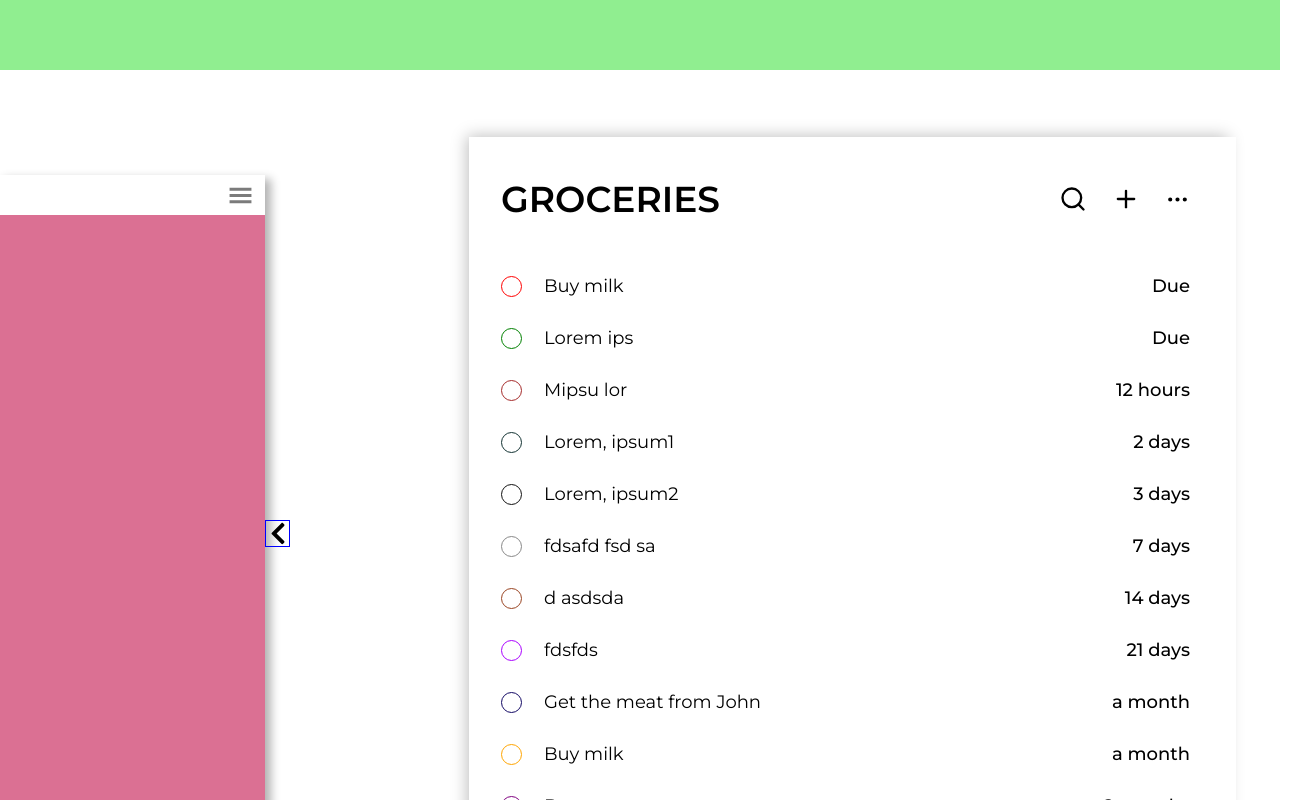
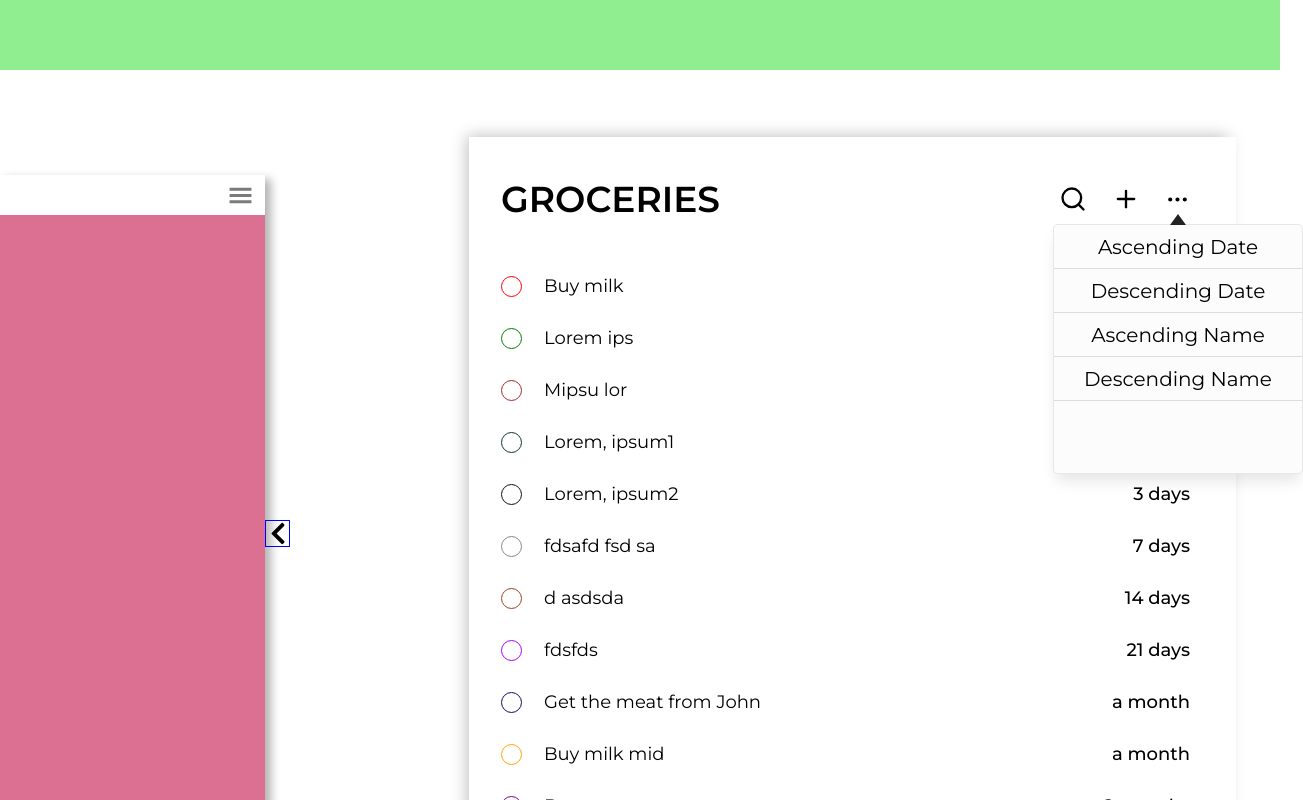
Before and after one commit to AlkTheOrg/fstack-todo, a React (Create React App) app: page / in a window 1280 px wide. Shown: the top 800 px of the page, 1303 px wide, since content can reach past the window. Built offline with nearby package versions, Linux system fonts and the light colour scheme.

Commit message:
asc desc order

```diff
--- a/src/components/CreateOrUpdateTodo.tsx
+++ b/src/components/CreateOrUpdateTodo.tsx
@@ -97,7 +97,7 @@ const CreateOrUpdateTodo: FC<Props> = ({
         }
       }
     },
-    [setShowTodoForm]
+    [setShowTodoForm, curEditingTodoId, modeIsCreate, resetCurEditingTodoId]
   );
 
   useEffect(() => {
--- a/src/components/PopoverMenu.tsx
+++ b/src/components/PopoverMenu.tsx
@@ -54,8 +54,6 @@ const PopoverMenu: FC<Props> = ({
       className={baseClass + `${showPopover ? " isShow" : ""}`}
     >
       {popovers.map(([str, f], i) => {
-        console.log(str);
-        console.log(f);
         return <div key={"pop-"+i} className={popoverWrapperClass} onClick={f}>
           <div className={popoverClass}>
             <p>{str}</p>
--- a/src/components/TodoPage.tsx
+++ b/src/components/TodoPage.tsx
@@ -2,7 +2,10 @@ import "../styles/TodoPage.scss";
 import { Dispatch, FC, SetStateAction, useState } from "react";
 import { FiSearch, FiMoreHorizontal, FiPlus } from "react-icons/fi";
 import { IconType } from "react-icons";
-import FilteredTodoList from '../containers/FilteredTodoList';
+import FilteredTodoList from "../containers/FilteredTodoList";
+import PopoverMenu from "./PopoverMenu";
+import { useDispatch } from "react-redux";
+import { sortByKey } from "../slices/todoSlice";
 
 export type Props = {
   title: string;
@@ -24,6 +27,8 @@ export type TodoPageHeaderProps = {
   NewTodoIcon: IconType;
   MoreIcon: IconType;
   setShowNewTodoForm: Dispatch<SetStateAction<boolean>>;
+  showPopover: boolean;
+  setShowPopover: Dispatch<SetStateAction<boolean>>;
 };
 
 export const TodoPageHeader: FC<TodoPageHeaderProps> = ({
@@ -31,9 +36,11 @@ export const TodoPageHeader: FC<TodoPageHeaderProps> = ({
   SearchIcon,
   NewTodoIcon,
   MoreIcon,
-  setShowNewTodoForm
+  setShowNewTodoForm,
+  showPopover,
+  setShowPopover,
 }) => {
-
+  const dispatch = useDispatch();
   return (
     <div className="TodoPage-header">
       <h1>{title}</h1>
@@ -41,11 +48,42 @@ export const TodoPageHeader: FC<TodoPageHeaderProps> = ({
         <div className="icon-wrapper">
           <SearchIcon size={28} />
         </div>
-        <div className="icon-wrapper" >
-          <NewTodoIcon id="new-todo-icon" size={28} onClick={() => setShowNewTodoForm(true)} />
+        <div className="icon-wrapper">
+          <NewTodoIcon
+            id="new-todo-icon"
+            size={28}
+            onClick={() => setShowNewTodoForm(true)}
+          />
         </div>
-        <div className="icon-wrapper">
-          <MoreIcon size={25} />
+        <div className="icon-wrapper" style={{ position: "relative" }}>
+          <MoreIcon size={25} onClick={() => setShowPopover(true)} />
+          {showPopover && (
+            <PopoverMenu
+              baseClass="PopoverMenu"
+              popoverClass="PopoverMenu-popover"
+              popoverWrapperClass="PopoverMenu-popover-wrapper"
+              popovers={[
+                [
+                  "Ascending Date",
+                  () => dispatch(sortByKey({ key: "due", order: "asc" })),
+                ],
+                [
+                  "Descending Date",
+                  () => dispatch(sortByKey({ key: "due", order: "desc" })),
+                ],
+                [
+                  "Ascending Name",
+                  () => dispatch(sortByKey({ key: "name", order: "asc" })),
+                ],
+                [
+                  "Descending Name",
+                  () => dispatch(sortByKey({ key: "name", order: "desc" })),
+                ],
+              ]}
+              showPopover={showPopover}
+              setShowPopover={setShowPopover}
+            />
+          )}
         </div>
       </div>
     </div>
@@ -54,6 +92,7 @@ export const TodoPageHeader: FC<TodoPageHeaderProps> = ({
 
 const TodoPage: FC<Props> = ({ title, SearchIcon, NewTodoIcon, MoreIcon }) => {
   const [showNewTodoForm, setShowNewTodoForm] = useState(false);
+  const [showPopover, setShowPopover] = useState(true);
   return (
     <div className="TodoPage">
       <TodoPageHeader
@@ -62,8 +101,13 @@ const TodoPage: FC<Props> = ({ title, SearchIcon, NewTodoIcon, MoreIcon }) => {
         NewTodoIcon={NewTodoIcon || FiPlus}
         MoreIcon={MoreIcon || FiMoreHorizontal}
         setShowNewTodoForm={setShowNewTodoForm}
+        showPopover={showPopover}
+        setShowPopover={setShowPopover}
       />
-      <FilteredTodoList showNewTodoForm={showNewTodoForm} setShowNewTodoForm={setShowNewTodoForm}/>
+      <FilteredTodoList
+        showNewTodoForm={showNewTodoForm}
+        setShowNewTodoForm={setShowNewTodoForm}
+      />
     </div>
   );
 };
--- a/src/slices/todoSlice.ts
+++ b/src/slices/todoSlice.ts
@@ -13,6 +13,12 @@ export interface Todo {
   color: string;
   pageId: string;
 };
+
+export type SortKey = {
+  key: "name" | "due",
+  order: "asc" | "desc",
+
+}
 
 // export type TodosByPageId = {
 //   [page: string]: Todo[];
@@ -76,9 +82,17 @@ export const todoSlice = createSlice({
     },
     setCurEditingTodoId: (state, action: PayloadAction<string>) => {
       state.curEditingTodoId = action.payload;
+    },
+    sortByKey: (state, action: PayloadAction<SortKey>) => {
+      const { key, order } = action.payload;
+      const [val1, val2] = order === 'desc' ? [1, -1] : [-1, 1]
+      state.byPageId[state.curPageId].sort((a, b) => {
+        let x = a[key]; let y = b[key];
+        return ((x < y) ? val1 : ((x > y) ? val2 : 0));
+      })
     }
   },
 });
 
-export const { setTodos, todoAdded, todoRemoved, todoUpdated, pageRemoved, setCurPage, setCurEditingTodoId } = todoSlice.actions;
+export const { setTodos, todoAdded, todoRemoved, todoUpdated, pageRemoved, setCurPage, setCurEditingTodoId, sortByKey } = todoSlice.actions;
 export default todoSlice.reducer;
--- a/src/temp/mockData.ts
+++ b/src/temp/mockData.ts
@@ -13,10 +13,10 @@ export const mockTodos: Todo[] = [
   { id: "6", color: "#942", due: getXDaysLater(now, 14), name: "d asdsda ", pageId: "0"},
   { id: "7", color: "#a0f", due: getXDaysLater(now, 21), name: "fdsfds", pageId: "0"},
   { id: "8", color: "#120864", due: getXDaysLater(now, 30), name: "Get the meat from John", pageId: "0"},
-  { id: "9", color: "orange", due: getXDaysLater(now, 31), name: "Buy milk", pageId: "0"},
+  { id: "9", color: "orange", due: getXDaysLater(now, 31), name: "Buy milk mid", pageId: "0"},
   { id: "10", color: "purple", due: getXDaysLater(now, 60), name: "Buy groc", pageId: "0"},
   { id: "11", color: "#123232", due: getXDaysLater(now, 60), name: "Buy food", pageId: "0"},
   { id: "12", color: "#120864", due: getXDaysLater(now, 80), name: "Buy tea", pageId: "0"},
   { id: "13", color: "red", due: getXDaysLater(now, 90), name: "Buy coffea", pageId: "0"},
-  { id: "14", color: "red", due: getXDaysLater(now, 790), name: "Buy milk", pageId: "0"},
+  { id: "14", color: "red", due: getXDaysLater(now, 790), name: "Buy milk last", pageId: "0"},
 ]
```
